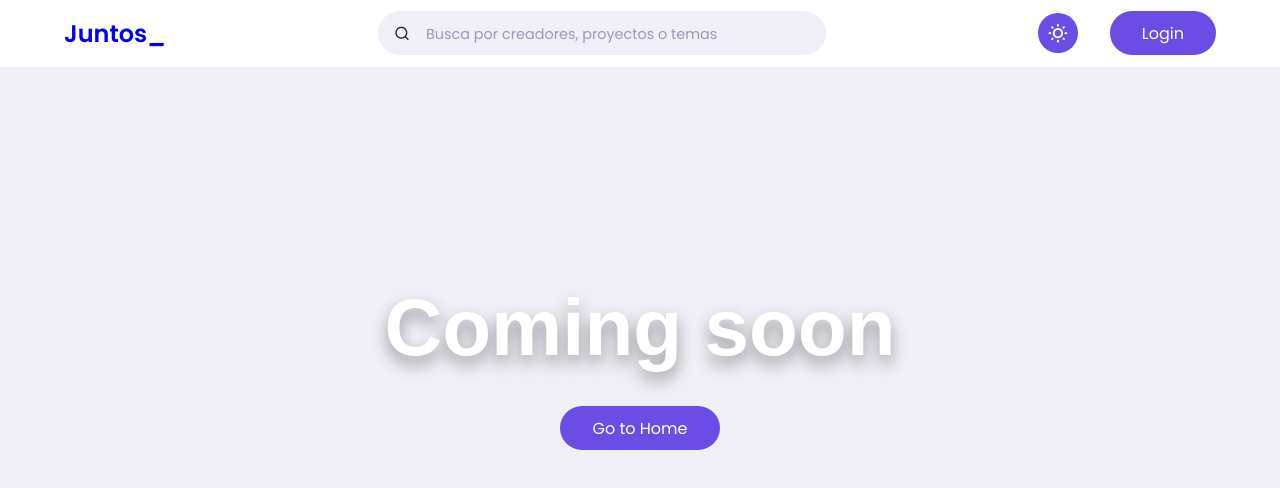
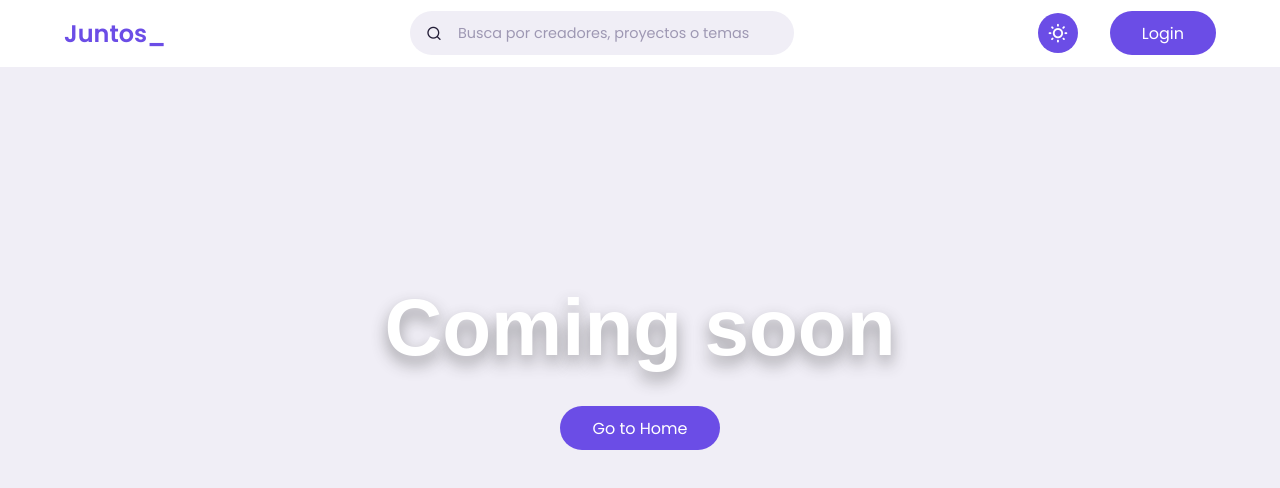
Before and after one commit to ItsMeLeonardo/goals-app, a Next.js app: page / in a window 1280 px wide. Shown: the top 488 px of the page. Built offline with nearby package versions, Linux system fonts and the light colour scheme; no server answers.

Commit message:
FIX: general styles

```diff
--- a/styles/globals.css
+++ b/styles/globals.css
@@ -10,6 +10,7 @@
   --color-light: hsl(252, 30%, var(--light-color-lightness));
   --color-gray: hsl(252, 15%, 65%);
   --color-primary: hsl(252, 75%, 60%);
+  --color-primary-pale: hsla(252, 75%, 60%, 0.2);
   --color-secondary: hsl(252, 100%, 90%);
   --color-success: hsl(120, 95%, 65%);
   --color-danger: hsl(0, 95%, 65%);
@@ -98,8 +99,10 @@ img {
 picture {
   display: block;
 }
+
+a,
 a:visited {
-  color: initial;
+  color: var(--color-primary);
 }
 
 .container {
@@ -196,16 +199,21 @@ a:visited {
   justify-content: space-between;
 }
 .search-bar {
+  width: 30vw;
+  max-width: 450px;
   background: var(--color-light);
   border-radius: var(--radius);
   padding: var(--search-padding);
+  display: flex;
+  align-items: center;
+  gap: 1rem;
+  position: relative;
 }
 .search-input {
-  width: 30vw;
   background: transparent;
   font-size: 0.9rem;
   color: var(--color-dark);
-  margin-left: 1rem;
+  width: 100%;
 }
 .search-input::placeholder {
   color: var(--color-gray);
```
